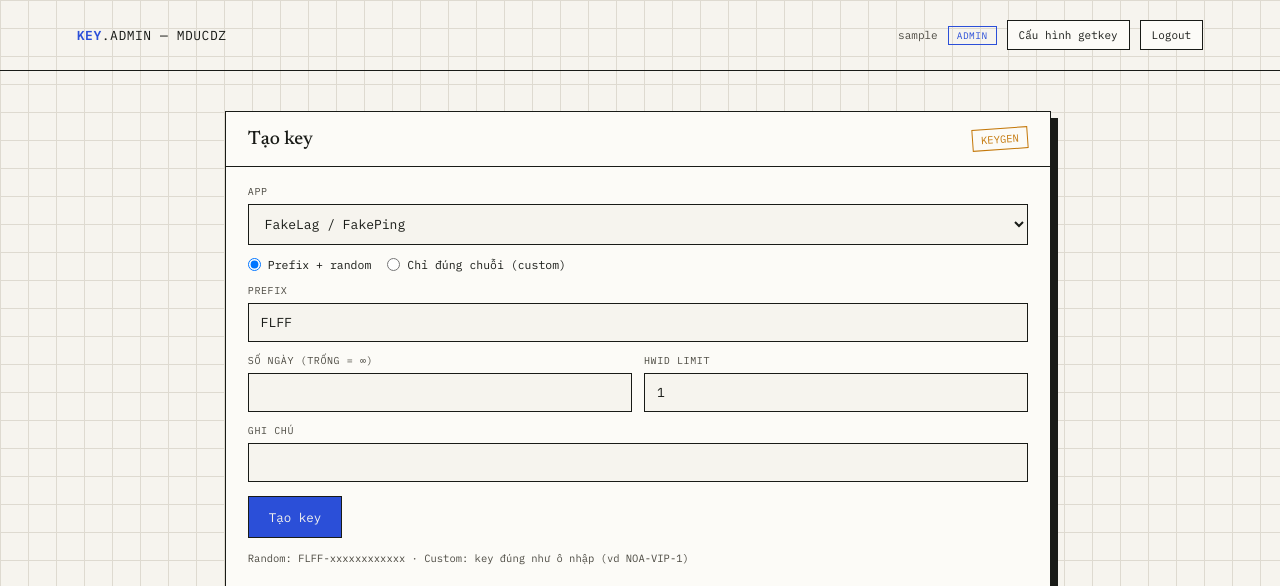
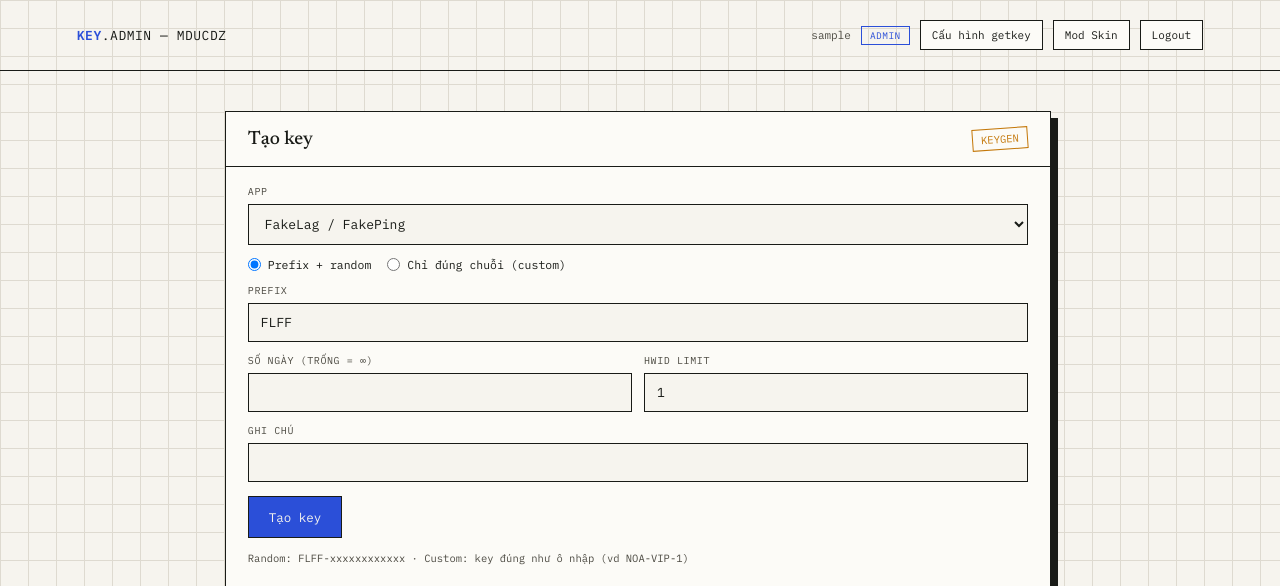
Before and after one commit to duc180478-afk/server-check-key, a PHP site: page /admin/index.php in a window 1280 px wide. Shown: the top 586 px of the page. Run offline with PHP 8.4, Linux system fonts and the light colour scheme; the visitor is signed in with stand-in values (Sample User, id 1); some libraries are stand-ins or nearby versions.

Commit message:
Update index.php

```diff
--- a/admin/index.php
+++ b/admin/index.php
@@ -126,6 +126,7 @@ tr:hover td{background:color-mix(in srgb,var(--grid) 45%,transparent);}
     <span class="who"><?= htmlspecialchars($name) ?></span>
     <span class="pill <?= $isReseller?'reseller':'' ?>"><?= $isReseller?'RESELLER':'ADMIN' ?></span>
     <?php if (!$isReseller): ?><a class="tbtn" href="config.php">Cấu hình getkey</a><?php endif; ?>
+    <a class="tbtn" href="mods.php">Mod Skin</a>
     <a class="tbtn" href="logout.php">Logout</a>
   </div>
 </header>
```
